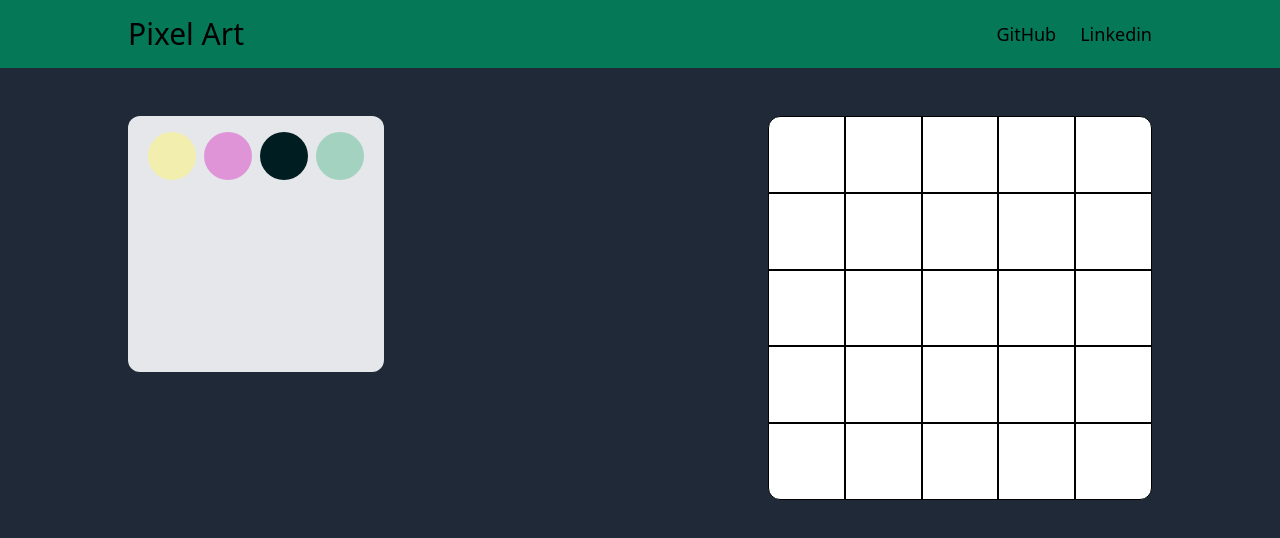
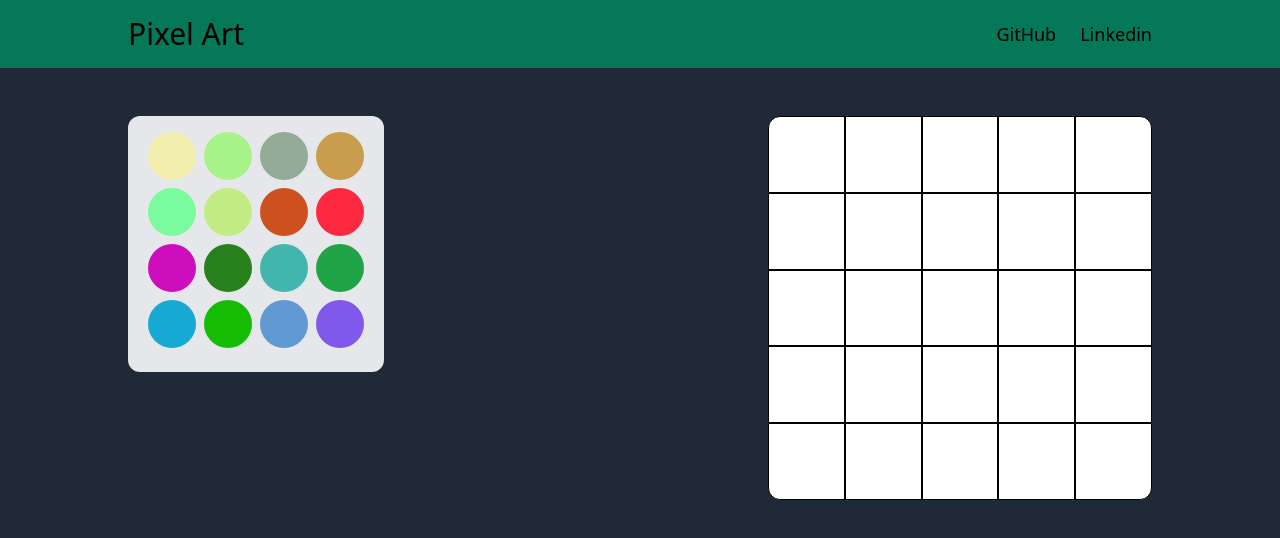
Before and after one commit to gabrielh-silvestre/pixel-art, a React (Create React App) app: page / in a window 1280 px wide. Shown: the top 538 px of the page. Built offline with nearby package versions, Linux system fonts and the light colour scheme.

Commit message:
refactor(Pallete): change initial colorQuantity

```diff
--- a/src/components/Pallete.tsx
+++ b/src/components/Pallete.tsx
@@ -7,7 +7,7 @@ import Color from './Color';
 
 export default function Pallete() {
   const [colors, setColors] = useState<string[]>([]);
-  const [colorQuantity] = useState(4);
+  const [colorQuantity] = useState(16);
 
   useEffect((): void => {
     for (let i = 0; i < colorQuantity; i += 1) {
@@ -16,7 +16,7 @@ export default function Pallete() {
   }, [colorQuantity]);
 
   return (
-    <section className="w-64 max-h-64 p-4 flex flex-wrap justify-center bg-gray-200 rounded-xl overflow-y-auto">
+    <section className="w-64 min-h-0 max-h-64 p-4 flex flex-wrap justify-center bg-gray-200 rounded-xl overflow-y-auto">
       {colors.map((color, i) => (
         <Color key={i} bgColor={color} />
       ))}
```
